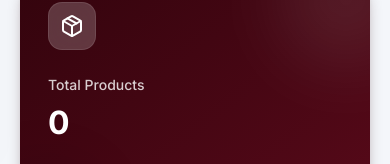
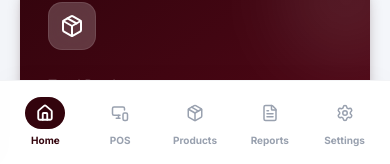
Before and after one commit to rimallifestyle/pos.rimallifestyle.store, a Next.js app: page /dashboard in a window 390 px wide. Shown: the part 680-844 px from the top of the page. Built offline with nearby package versions, Linux system fonts and the light colour scheme; no server answers; the database is empty.

Commit message:
Add mobile bottom navigation bar

```diff
--- a/src/app/(dashboard)/layout.tsx
+++ b/src/app/(dashboard)/layout.tsx
@@ -1,5 +1,6 @@
 import React from 'react';
 import RimalSidebar from '@/components/rimal-ui/RimalSidebar';
+import RimalMobileNav from '@/components/rimal-ui/RimalMobileNav';
 
 export default function DashboardLayout({
   children,
@@ -14,12 +15,17 @@ export default function DashboardLayout({
       </div>
 
       {/* Main content area pushed to the right by sidebar width on desktop */}
-      <div className="flex-1 lg:ml-[260px] print:ml-0 w-full transition-all duration-300">
+      <div className="flex-1 lg:ml-[260px] print:ml-0 w-full transition-all duration-300 pb-20 lg:pb-0">
         {/* Main content area using native window scroll */}
         <main className="px-5 py-6 lg:px-10 lg:py-10 print:px-0 print:py-0 w-full max-w-[100vw]">
           {children}
         </main>
       </div>
+
+      {/* Mobile Bottom Navigation */}
+      <div className="print:hidden">
+        <RimalMobileNav />
+      </div>
     </div>
   );
 }
--- /dev/null
+++ b/src/components/rimal-ui/RimalMobileNav.tsx
@@ -0,0 +1,50 @@
+'use client';
+
+import React from 'react';
+import Link from 'next/link';
+import { usePathname } from 'next/navigation';
+import { Home, MonitorSmartphone, Package, FileText, Settings } from 'lucide-react';
+import clsx from 'clsx';
+
+const navItems = [
+  { title: 'Home', icon: Home, href: '/dashboard' },
+  { title: 'POS', icon: MonitorSmartphone, href: '/pos' },
+  { title: 'Products', icon: Package, href: '/products' },
+  { title: 'Reports', icon: FileText, href: '/reports' },
+  { title: 'Settings', icon: Settings, href: '/settings' },
+];
+
+export default function RimalMobileNav() {
+  const pathname = usePathname();
+
+  return (
+    <div className="fixed bottom-0 left-0 right-0 bg-white border-t border-gray-100 shadow-[0_-4px_24px_rgba(0,0,0,0.02)] z-[90] lg:hidden pb-safe">
+      <div className="flex items-center justify-around px-2 py-2">
+        {navItems.map((item) => {
+          const isActive = pathname === item.href || (item.href !== '/dashboard' && pathname.startsWith(item.href));
+
+          return (
+            <Link
+              key={item.href}
+              href={item.href}
+              className="flex flex-col items-center justify-center gap-1 p-2 min-w-[64px]"
+            >
+              <div className={clsx(
+                "w-10 h-8 rounded-full flex items-center justify-center transition-all duration-300",
+                isActive ? "bg-[#33040D] text-white" : "text-gray-400 hover:text-gray-600 hover:bg-gray-50"
+              )}>
+                <item.icon className="w-[18px] h-[18px]" strokeWidth={isActive ? 2.5 : 2} />
+              </div>
+              <span className={clsx(
+                "text-[10px] font-bold transition-colors",
+                isActive ? "text-[#33040D]" : "text-gray-400"
+              )}>
+                {item.title}
+              </span>
+            </Link>
+          );
+        })}
+      </div>
+    </div>
+  );
+}
```
